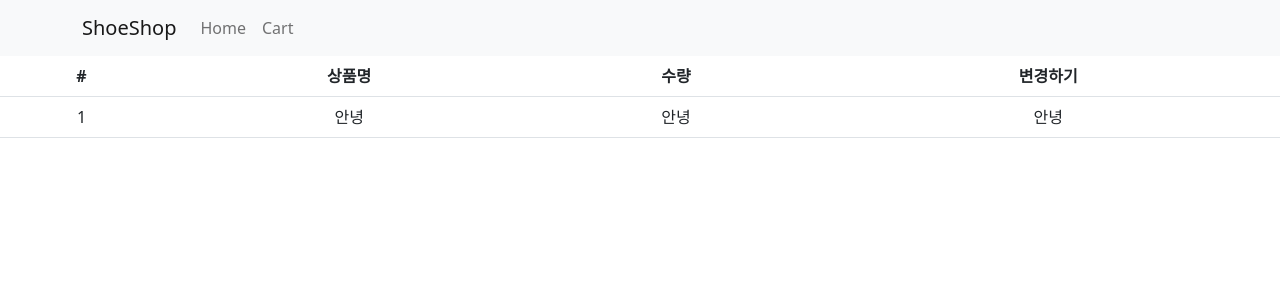
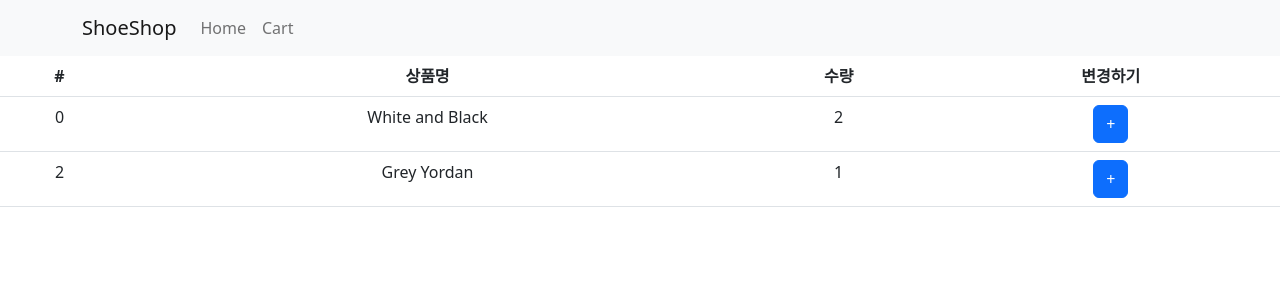
Before and after one commit to KimJongEon/shop, a React (Create React App) app: page /cart in a window 1280 px wide. Shown: the top 300 px of the page. Built offline with nearby package versions, Linux system fonts and the light colour scheme.

Commit message:
최종 커밋

```diff
--- a/src/components/store.js
+++ b/src/components/store.js
@@ -6,13 +6,40 @@ import { configureStore, createSlice } from '@reduxjs/toolkit';
 // step 2. configureStore( ) 안에 등록하면 된다.
 
 let user = createSlice({
-    name : 'user',
-    initialState : 'kim'
+    name: 'user',
+    initialState: 'kim'
+})
+
+let cartData = createSlice({
+    name: 'cartData',
+    initialState:
+        [
+            { id: 0, name: 'White and Black', count: 2 },
+            { id: 2, name: 'Grey Yordan', count: 1 }
+        ],
+
+    // state 수정 함수 만드는 곳
+    reducers: {
+        changeCount(state, action) { // action이 파라미터
+            //파라미터로 받아올 때 꼭 파라미터 뒤에.payload를 붙여주어야 함. 리덕스 규칙임
+            return action.payload
+        },
+        changeCartData(state, action){
+
+            // console.log(action.payload)
+            state.push(action.payload)
+            // return state.push(action.payload)
+        }
+    }
 })
 
 
 export default configureStore({
     reducer: {
-        user : user.reducer
+        user: user.reducer,
+        cartData: cartData.reducer
+
     }
 })
+
+export let {changeCount, changeCartData} = cartData.actions
--- a/src/pages/Cart.js
+++ b/src/pages/Cart.js
@@ -1,14 +1,24 @@
+/* eslint-disable */ // 터미널에 경고 메세지 안뜨게 해줌
+import { useState } from 'react';
 import { Table } from 'react-bootstrap';
-import { useSelector } from 'react-redux';
+import { useDispatch, useSelector } from 'react-redux';
+import { changeCount } from '../components/store.js';
 
 function Cart() {
     // return state 사용 시 store에 있던 모든 state가 그 자리에 남는다.
     // return state.xxx : 해당 name의 xxx state만 출력 가능
-    let a = useSelector((state)=>{ return state})
-    console.log(a)
+    let a = useSelector((state) => { return state })
+    // console.log(a)
+
+    let cartData = useSelector((state) => { return state.cartData })
+    // console.log(cartData)
+
+    // Redux : store의 state 변경하기 위한 함수 - useDispatch
+    let dispatch = useDispatch()
 
     return (
-        <Table>
+        <>
+            <Table >
                 <thead>
                     <tr>
                         <th>#</th>
@@ -18,16 +28,36 @@ function Cart() {
                     </tr>
                 </thead>
                 <tbody>
-                <tr>
-                    <td>1</td>
-                    <td>안녕</td>
-                    <td>안녕</td>
-                    <td>안녕</td>
+                    {
+                        cartData.map((a, i) => {
+                            return (
+                                <tr key={i} >
+                                    <td>{cartData[i].id}</td>
+                                    <td>{cartData[i].name}</td>
+                                    <td>{cartData[i].count}</td>
+                                    <td><button className="btn btn-primary" onClick={()=>{
+                                        let cartDataId = cartData[i].id
+                                        let cartDataCount = cartData[i].count
+
+                                        let cartDataUpdate = cartData.map((x)=>
+                                            // console.log({...x})
+                                            x.id === cartDataId
+                                            ? {...x, count : cartDataCount += 1}
+                                            : x
+                                        )
+                                        dispatch(changeCount(cartDataUpdate))
+
+                                    } }>
+
+                                        +</button></td>
                                 </tr>
+                            );
+                        })
+                    }
                 </tbody>
             </Table>
-    )
-
-}
+        </>
+    ) // return End
+} //Cart() End
 
 export default Cart;
--- a/src/pages/Detail.js
+++ b/src/pages/Detail.js
@@ -1,5 +1,9 @@
+/* eslint-disable */ // 터미널에 경고 메세지 안뜨게 해줌
 import { useParams } from 'react-router-dom'; // hook 사용
 import { useEffect, useState } from 'react';
+import { useDispatch, useSelector } from 'react-redux';
+import { changeCartData } from '../components/store.js';
+
 // import styled from 'styled-components';
 import { Nav } from 'react-bootstrap';
 import detailStyle from '../css/Detail.module.css';
@@ -21,6 +25,10 @@ function Detail(props) {
     let [discountAlert, setDiscountAlert] = useState(true);
     let [tab, setTab] = useState(0);
     let [detailFade, setDetailFade] = useState('');
+    let cartData = useSelector((state) => { return state.cartData }) // Cart에 담긴 data가져오기
+
+    // Redux : store의 state 변경하기 위한 함수 - useDispatch
+    let dispatch = useDispatch()
 
     // useEffect 쓰는 이유
     // 실행 시점 : html이 랜더링 다 된 후에 실행됨
@@ -96,7 +104,12 @@ function Detail(props) {
                             <h4 className="pt-5">{findProduct.title}</h4>
                             <p>{findProduct.content}</p>
                             <p>{findProduct.price}원</p>
-                            <button className="btn btn-danger">주문하기</button>
+                            <button className="btn btn-success">주문하기</button>
+                            <button className="btn btn-primary" onClick={()=>{
+
+                                dispatch(changeCartData( {id : findProduct.id, name : findProduct.title, count : 1} ))
+
+                            }} >카트에 담기</button>
                         </div>
                     </div>
                 </div>
```
Lines whose indentation alone changed are shown as unchanged.
